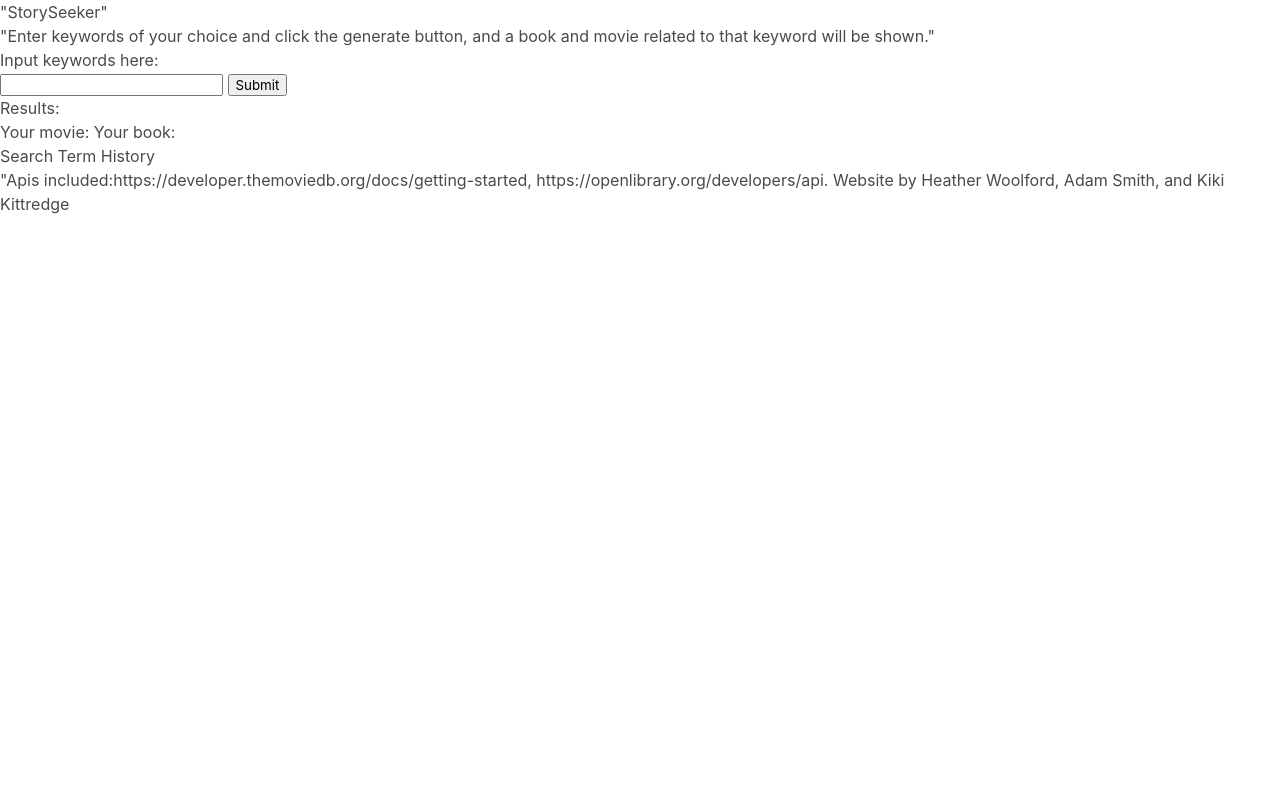
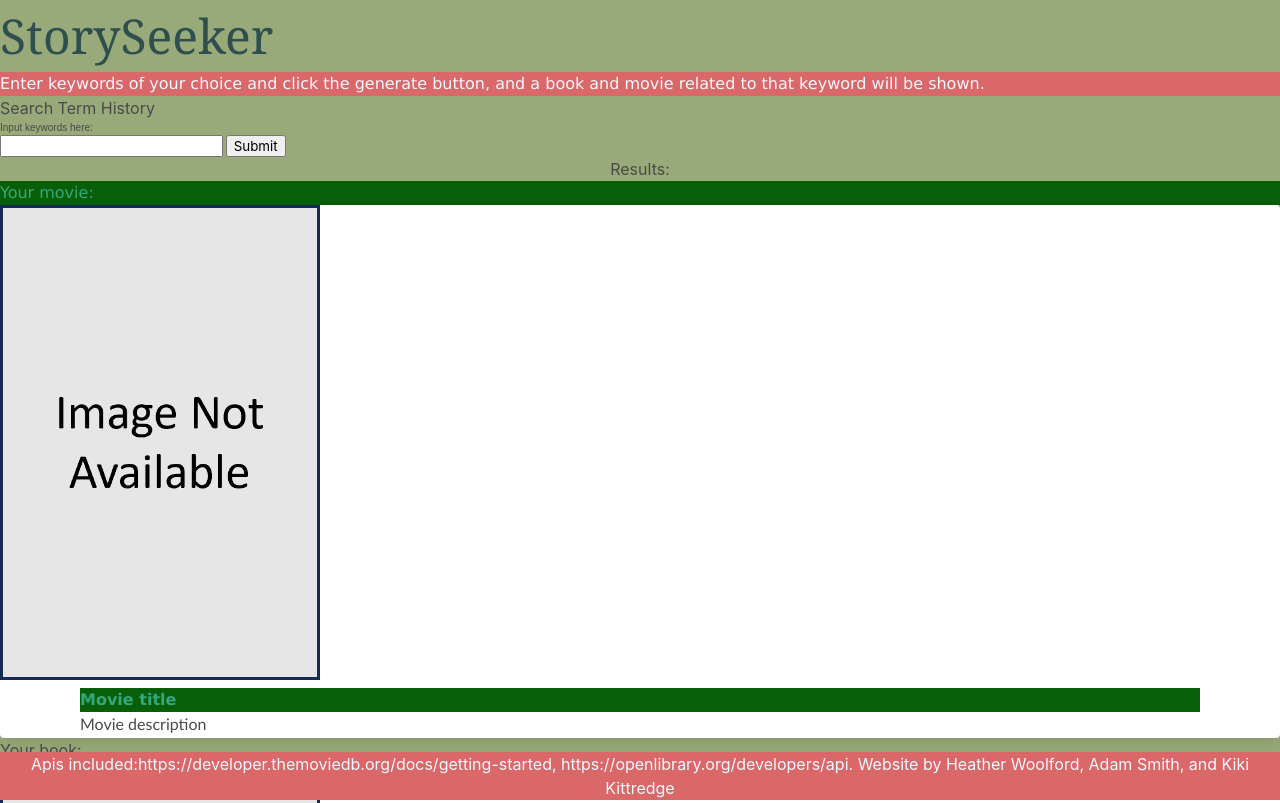
Before and after one commit to hwoolford/Project-1, a plain HTML site: page index.html in a window 1280 px wide. Shown: the top 803 px of the page. Drawn offline with nearby package versions, Linux system fonts and the light colour scheme.

Commit message:
added CSS and more advanced html

```diff
--- a/assets/css/style.css
+++ b/assets/css/style.css
@@ -0,0 +1,41 @@
+body{
+    background-color: rgb(152, 170, 121); font-family: Cambria, Cochin, Georgia, Times, 'Times New Roman', serif;
+}
+header{font-family: Georgia, 'Times New Roman', Times, serif; font-size: 48px; color: darkslategrey;
+}
+h2{font-family: 'Lucida Sans', 'Lucida Sans Regular', 'Lucida Grande', 'Lucida Sans Unicode', Geneva, Verdana, sans-serif; font-size: large; color: aliceblue; background-color: rgb(218, 104, 104);
+}
+form{ font-family: Arial, Helvetica, sans-serif; font-size: 10px;
+}
+h3{ text-align: center;
+
+}
+h4{color: rgb(50, 168, 123); background-color: rgb(9, 94, 9); font-family: Verdana, Geneva, Tahoma, sans-serif;
+
+}
+
+.card {
+background-color: darkslategrey;
+    box-shadow: 0 4px 8px 0 rgba(0,0,0,0.2);
+    transition: 0.3s;
+    font-family: 'Gill Sans', 'Gill Sans MT', Calibri, 'Trebuchet MS', sans-serif;
+  }
+
+
+  .card:hover {
+    box-shadow: 0 8px 16px 0 rgba(0,0,0,0.2);
+  }
+
+
+  .container {
+    padding: 2px 16px;
+  }
+
+  footer{  position: fixed;
+    left: 0;
+    bottom: 0;
+    width: 100%;
+    background-color:  rgb(218, 104, 104);
+    color: aliceblue;
+    text-align: center;
+  }
--- a/index.html
+++ b/index.html
@@ -15,38 +15,61 @@
 <body>
 
     <!-- Header , Add title(Story Seeker),  -->
-    <header> "StorySeeker"</header>
+    <header> StorySeeker</header>
 
 
     <!-- Div , Explanation telling user to enter keywords,  -->
     <div>
-        <h2> "Enter keywords of your choice and click the generate button, and a book and movie related to that keyword will be shown."
+        <h2> Enter keywords of your choice and click the generate button, and a book and movie related to that keyword will be shown.
 
         </h2>
     </div>
+    <div>
+        <table id="table">
+        <h6>Search Term History
+        </h6>
+    </table>
+    </div>
     <!-- Div, Button, Add form or button -->
 <div>
-    <form>
+    <form id="user-form">
         <label for ="keyword"> Input keywords here:</label><br>
-        <input type="text" id="keyword" name="keyword" autocomplete="on">
-        <input type="submit">
+        <input type="text" id="search-input" name="keyword" autocomplete="on">
+        <input type="submit" id = btn>
     </form>
 
 </div>
     <!-- Results, Movies on the left and Books on the right -->
+    <main id="main">
     <h3> Results: </h3>
-    <h4>Your movie:      Your book:</h4>
-
+    <h4>Your movie:</h4>
+    <div class="card">
+        <img src="./assets/images/placeholder.png" alt="Movie_poster" style="width:25%">
+        <div class="container">
+          <h4><b>Movie title</b></h4>
+          <p>Movie description</p>
+        </div>
+      </div>
+    <h5>Your book:</h5>
+    <div class="card">
+        <img src="./assets/images/placeholder.png" alt="Book_cover" style="width:25%">
+        <div class="container">
+          <h4><b>Book title</b></h4>
+          <p>Book description</p>
+        </div>
+      </div>
+    </main>
     <!-- Div, Search term history -->
-<div>
-    <h5>Search Term History
-    </h5>
-</div>
 
 
-<footer>"Apis included:https://developer.themoviedb.org/docs/getting-started, https://openlibrary.org/developers/api. Website by Heather Woolford, Adam Smith, and Kiki Kittredge</footer>
+
+<footer>Apis included:https://developer.themoviedb.org/docs/getting-started, https://openlibrary.org/developers/api. Website by Heather Woolford, Adam Smith, and Kiki Kittredge</footer>
     <!-- Footer, Add attribution for API's, Created by Heather, Kiki, and Adam -->
-
+    <script
+    src="https://code.jquery.com/jquery-3.7.1.min.js"
+    integrity="sha256-/JqT3SQfawRcv/BIHPThkBvs0OEvtFFmqPF/lYI/Cxo="
+    crossorigin="anonymous"
+  ></script>
     <script src="./assets/javascript/script.js"></script>
 </body>
 
```
Also changed, not shown: assets/images/placeholder.png (added).
